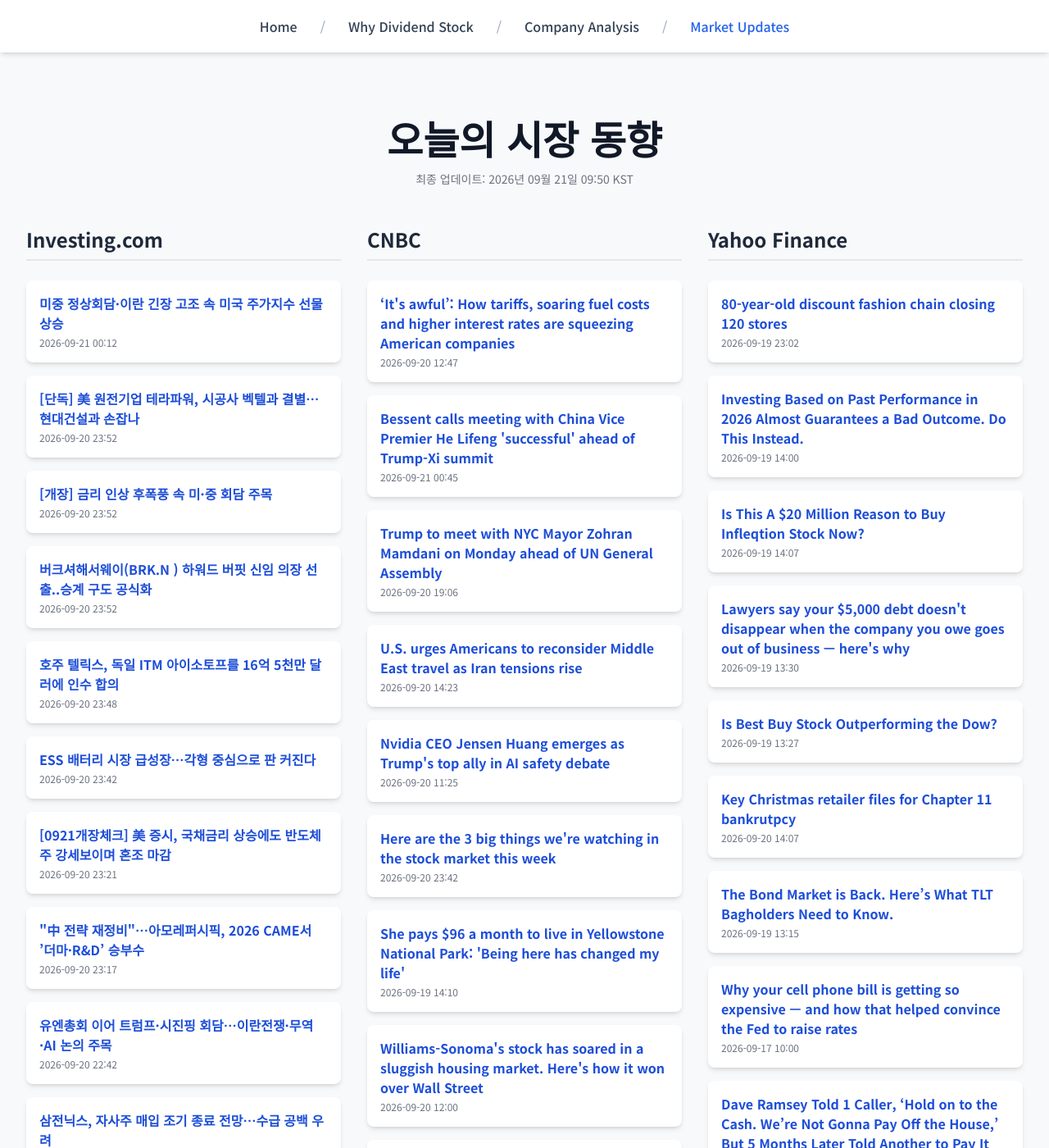
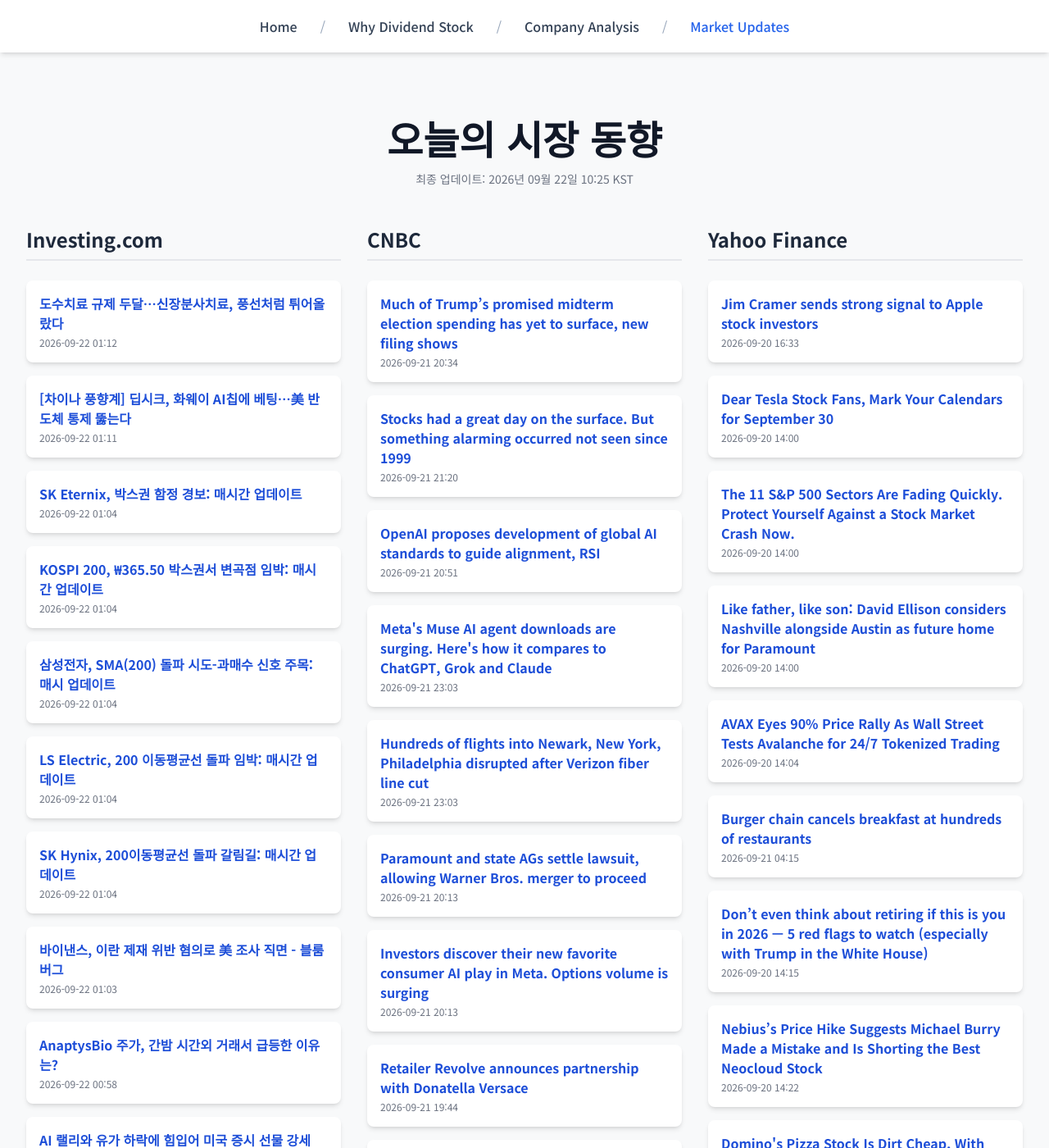
Before and after one commit to Kay-Hwang/my-company-analysis, a Jekyll site: the page built from market-updates.html, in a window 1280 px wide and 1400 px high. Shown: the whole window at 82% size. Built offline with Jekyll 4.4.1, drawn with Linux system fonts in a browser that asks for light colours; nearby versions of some CDN libraries; a script that is not in the unit is left out; some of the changed text lies outside the part shown.

Commit message:
Update daily data

```diff
--- a/_data/latest_data.json
+++ b/_data/latest_data.json
@@ -1,190 +1,190 @@
 {
-  "lastUpdated": "2026년 09월 21일 09:50 KST",
+  "lastUpdated": "2026년 09월 22일 10:25 KST",
   "news": {
     "investing": [
       {
-        "title": "미중 정상회담·이란 긴장 고조 속 미국 주가지수 선물 상승",
-        "link": "https://kr.investing.com/news/stock-market-news/article-2100363",
-        "pubDate": "2026-09-21 00:12:42",
-        "summary": "미중 정상회담·이란 긴장 고조 속 미국 주가지수 선물 상승"
+        "title": "도수치료 규제 두달…신장분사치료, 풍선처럼 튀어올랐다",
+        "link": "https://kr.investing.com/news/stock-market-news/article-2101747",
+        "pubDate": "2026-09-22 01:12:08",
+        "summary": "도수치료 규제 두달…신장분사치료, 풍선처럼 튀어올랐다"
       },
       {
-        "title": "[단독] 美 원전기업 테라파워, 시공사 벡텔과 결별…현대건설과 손잡나",
-        "link": "https://kr.investing.com/news/stock-market-news/article-2100349",
-        "pubDate": "2026-09-20 23:52:19",
-        "summary": "[단독] 美 원전기업 테라파워, 시공사 벡텔과 결별…현대건설과 손잡나"
+        "title": "[차이나 풍향계] 딥시크, 화웨이 AI칩에 베팅…美 반도체 통제 뚫는다",
+        "link": "https://kr.investing.com/news/stock-market-news/article-2101748",
+        "pubDate": "2026-09-22 01:11:54",
+        "summary": "[차이나 풍향계] 딥시크, 화웨이 AI칩에 베팅…美 반도체 통제 뚫는다"
       },
       {
-        "title": "[개장] 금리 인상 후폭풍 속 미·중 회담 주목",
-        "link": "https://kr.investing.com/news/stock-market-news/article-2100347",
-        "pubDate": "2026-09-20 23:52:17",
-        "summary": "[개장] 금리 인상 후폭풍 속 미·중 회담 주목"
+        "title": "SK Eternix, 박스권 함정 경보: 매시간 업데이트",
+        "link": "https://kr.investing.com/news/stock-market-news/article-93CH-2100385",
+        "pubDate": "2026-09-22 01:04:37",
+        "summary": "SK Eternix, 박스권 함정 경보: 매시간 업데이트"
       },
       {
-        "title": "버크셔해서웨이(BRK.N ) 하워드 버핏 신임 의장 선출..승계 구도 공식화",
-        "link": "https://kr.investing.com/news/stock-market-news/article-2100346",
-        "pubDate": "2026-09-20 23:52:14",
-        "summary": "버크셔해서웨이(BRK.N ) 하워드 버핏 신임 의장 선출..승계 구도 공식화"
+        "title": "KOSPI 200, ₩365.50 박스권서 변곡점 임박: 매시간 업데이트",
+        "link": "https://kr.investing.com/news/stock-market-news/article-93CH-2100384",
+        "pubDate": "2026-09-22 01:04:22",
+        "summary": "KOSPI 200, ₩365.50 박스권서 변곡점 임박: 매시간 업데이트"
       },
       {
-        "title": "호주 텔릭스, 독일 ITM 아이소토프를 16억 5천만 달러에 인수 합의",
-        "link": "https://kr.investing.com/news/stock-market-news/article-2100354",
-        "pubDate": "2026-09-20 23:48:10",
-        "summary": "호주 텔릭스, 독일 ITM 아이소토프를 16억 5천만 달러에 인수 합의"
+        "title": "삼성전자, SMA(200) 돌파 시도-과매수 신호 주목: 매시 업데이트",
+        "link": "https://kr.investing.com/news/stock-market-news/article-93CH-2100382",
+        "pubDate": "2026-09-22 01:04:18",
+        "summary": "삼성전자, SMA(200) 돌파 시도-과매수 신호 주목: 매시 업데이트"
       },
       {
-        "title": "ESS 배터리 시장 급성장…각형 중심으로 판 커진다",
-        "link": "https://kr.investing.com/news/stock-market-news/article-2100351",
-        "pubDate": "2026-09-20 23:42:01",
-        "summary": "ESS 배터리 시장 급성장…각형 중심으로 판 커진다"
+        "title": "LS Electric, 200 이동평균선 돌파 임박: 매시간 업데이트",
+        "link": "https://kr.investing.com/news/stock-market-news/article-93CH-2100386",
+        "pubDate": "2026-09-22 01:04:18",
+        "summary": "LS Electric, 200 이동평균선 돌파 임박: 매시간 업데이트"
       },
       {
-        "title": "[0921개장체크] 美 증시, 국채금리 상승에도 반도체주 강세보이며 혼조 마감",
-        "link": "https://kr.investing.com/news/stock-market-news/article-2100345",
-        "pubDate": "2026-09-20 23:21:06",
-        "summary": "[0921개장체크] 美 증시, 국채금리 상승에도 반도체주 강세보이며 혼조 마감"
+        "title": "SK Hynix, 200이동평균선 돌파 갈림길: 매시간 업데이트",
+        "link": "https://kr.investing.com/news/stock-market-news/article-93CH-2100383",
+        "pubDate": "2026-09-22 01:04:17",
+        "summary": "SK Hynix, 200이동평균선 돌파 갈림길: 매시간 업데이트"
       },
       {
-        "title": "\"中 전략 재정비\"…아모레퍼시픽, 2026 CAME서 ’더마·R&D’ 승부수",
-        "link": "https://kr.investing.com/news/stock-market-news/article-2100344",
-        "pubDate": "2026-09-20 23:17:38",
-        "summary": "\"中 전략 재정비\"…아모레퍼시픽, 2026 CAME서 ’더마·R&D’ 승부수"
+        "title": "바이낸스, 이란 제재 위반 혐의로 美 조사 직면 - 블룸버그",
+        "link": "https://kr.investing.com/news/stock-market-news/article-93CH-2101739",
+        "pubDate": "2026-09-22 01:03:08",
+        "summary": "바이낸스, 이란 제재 위반 혐의로 美 조사 직면 - 블룸버그"
       },
       {
-        "title": "유엔총회 이어 트럼프·시진핑 회담…이란전쟁·무역·AI 논의 주목",
-        "link": "https://kr.investing.com/news/stock-market-news/article-2100336",
-        "pubDate": "2026-09-20 22:42:13",
-        "summary": "유엔총회 이어 트럼프·시진핑 회담…이란전쟁·무역·AI 논의 주목"
+        "title": "AnaptysBio 주가, 간밤 시간외 거래서 급등한 이유는?",
+        "link": "https://kr.investing.com/news/stock-market-news/article-93CH-2101737",
+        "pubDate": "2026-09-22 00:58:17",
+        "summary": "AnaptysBio 주가, 간밤 시간외 거래서 급등한 이유는?"
       },
       {
-        "title": "삼전닉스, 자사주 매입 조기 종료 전망…수급 공백 우려",
-        "link": "https://kr.investing.com/news/stock-market-news/article-2100338",
-        "pubDate": "2026-09-20 22:41:11",
-        "summary": "삼전닉스, 자사주 매입 조기 종료 전망…수급 공백 우려"
+        "title": "AI 랠리와 유가 하락에 힘입어 미국 증시 선물 강세",
+        "link": "https://kr.investing.com/news/stock-market-news/article-2101736",
+        "pubDate": "2026-09-22 00:55:11",
+        "summary": "AI 랠리와 유가 하락에 힘입어 미국 증시 선물 강세"
       }
     ],
     "cnbc": [
       {
-        "title": "‘It's awful’: How tariffs, soaring fuel costs and higher interest rates are squeezing American companies",
-        "link": "https://www.cnbc.com/2026/09/20/tariffs-fuel-prices-and-interest-rates-squeeze-us-companies.html",
-        "pubDate": "Sun, 20 Sep 2026 12:47:23 GMT",
-        "summary": "Tariffs, fuel prices and interest rates are squeezing American companies, particularly manufacturers, auto suppliers, retailers and transportation businesses."
+        "title": "Much of Trump’s promised midterm election spending has yet to surface, new filing shows",
+        "link": "https://www.cnbc.com/2026/09/21/trump-maga-midterm-spending-war-chest.html",
+        "pubDate": "Mon, 21 Sep 2026 20:34:33 GMT",
+        "summary": "MAGA Inc. entered September with $415.8 million as much of Trump’s promised midterm spending had yet to surface publicly."
       },
       {
-        "title": "Bessent calls meeting with China Vice Premier He Lifeng 'successful' ahead of Trump-Xi summit",
-        "link": "https://www.cnbc.com/2026/09/20/bessent-he-lifeng-trump-xi-summit.html",
-        "pubDate": "Mon, 21 Sep 2026 00:45:26 GMT",
-        "summary": "Treasury Secretary Scott Bessent said his meeting with Chinese Vice Premier He Lifeng was \"successful\" ahead of the Sept. 24 Trump-Xi summit."
+        "title": "Stocks had a great day on the surface. But something alarming occurred not seen since 1999",
+        "link": "https://www.cnbc.com/2026/09/21/stocks-had-a-great-day-on-the-surface-but-something-alarming-occurred-not-seen-since-1999.html",
+        "pubDate": "Mon, 21 Sep 2026 21:20:41 GMT",
+        "summary": "The market just posted major gains, but the latest performance is not as strong as it may seem."
       },
       {
-        "title": "Trump to meet with NYC Mayor Zohran Mamdani on Monday ahead of UN General Assembly",
-        "link": "https://www.cnbc.com/2026/09/20/trump-mamdani-gracie-mansion-meeting.html",
-        "pubDate": "Sun, 20 Sep 2026 19:06:16 GMT",
-        "summary": "The mayor's press office said the meeting will take place at Gracie Mansion and \"will focus on issues affecting New York City and New Yorkers.\""
+        "title": "OpenAI proposes development of global AI standards to guide alignment, RSI",
+        "link": "https://www.cnbc.com/2026/09/21/open-ai-alignment-rsi.html",
+        "pubDate": "Mon, 21 Sep 2026 20:51:11 GMT",
+        "summary": "Jacob Coxon's post nearly two weeks ago that Anthropic and OpenAI were \"gambling with our lives\" set off a global debate about AI safety."
       },
       {
-        "title": "U.S. urges Americans to reconsider Middle East travel as Iran tensions rise",
-        "link": "https://www.cnbc.com/2026/09/20/us-middle-east-travel-warning-iran-war-hormuz.html",
-        "pubDate": "Sun, 20 Sep 2026 14:23:53 GMT",
-        "summary": "The State Department urged Americans to reconsider Middle East travel as Houthi attacks intensify and Iran keeps the Strait of Hormuz closed."
+        "title": "Meta's Muse AI agent downloads are surging. Here's how it compares to ChatGPT, Grok and Claude",
+        "link": "https://www.cnbc.com/2026/09/21/meta-muse-personal-ai-agent-downloads.html",
+        "pubDate": "Mon, 21 Sep 2026 23:03:57 GMT",
+        "summary": "Meta's Muse AI personal agent tool had 730,000 and 2.5 million downloads over the roughly five-day and thirteen-day time frames after its launch."
       },
       {
-        "title": "Nvidia CEO Jensen Huang emerges as Trump's top ally in AI safety debate",
-        "link": "https://www.cnbc.com/2026/09/20/nvidia-ceo-jensen-huang-emerges-as-trumps-top-ally-in-ai-debate.html",
-        "pubDate": "Sun, 20 Sep 2026 11:25:08 GMT",
-        "summary": "Jensen Huang's position as the leader of the world's most valuable company, has earned him Trump's ear on the most important topics in AI."
+        "title": "Hundreds of flights into Newark, New York, Philadelphia disrupted after Verizon fiber line cut",
+        "link": "https://www.cnbc.com/2026/09/21/newark-philadelphia-nyc-flight-disruptions.html",
+        "pubDate": "Mon, 21 Sep 2026 23:03:04 GMT",
+        "summary": "An FAA equipment problem snarled air travel at Newark Liberty International Airport and Philadelphia International Airport Monday."
       },
       {
-        "title": "Here are the 3 big things we're watching in the stock market this week",
-        "link": "https://www.cnbc.com/2026/09/20/here-are-the-3-big-things-were-watching-in-the-stock-market-this-week.html",
-        "pubDate": "Sun, 20 Sep 2026 23:42:00 GMT",
-        "summary": "The week ahead is light on macroeconomic data, but investors can still expect plenty of market-moving headlines."
+        "title": "Paramount and state AGs settle lawsuit, allowing Warner Bros. merger to proceed",
+        "link": "https://www.cnbc.com/2026/09/21/paramount-reaches-settlement-over-warner-bros-merger.html",
+        "pubDate": "Mon, 21 Sep 2026 20:13:15 GMT",
+        "summary": "The antitrust lawsuit threatened to delay Paramount's acquisition until mid-2027 and to cost the company hundreds of millions of dollars in fees."
       },
       {
-        "title": "She pays $96 a month to live in Yellowstone National Park: 'Being here has changed my life'",
-        "link": "https://www.cnbc.com/2026/09/19/living-in-yellowstone-for-96-dollars-a-month.html",
-        "pubDate": "Sat, 19 Sep 2026 14:10:02 GMT",
-        "summary": "Zoe De La Paz quit her corporate job in Chicago and in June moved to Yellowstone to work as a seamstress."
+        "title": "Investors discover their new favorite consumer AI play in Meta. Options volume is surging",
+        "link": "https://www.cnbc.com/2026/09/21/meta-investors-discover-new-ai-play.html",
+        "pubDate": "Mon, 21 Sep 2026 20:13:33 GMT",
+        "summary": "Shares of the social media giant surged 12% Monday."
       },
       {
-        "title": "Williams-Sonoma's stock has soared in a sluggish housing market. Here's how it won over Wall Street",
-        "link": "https://www.cnbc.com/2026/09/20/williams-sonoma-stock-rises-housing-market.html",
-        "pubDate": "Sun, 20 Sep 2026 12:00:01 GMT",
-        "summary": "Williams-Sonoma is outperforming the furnishings industry due to its ability to grow profitability despite a weak housing backdrop."
+        "title": "Retailer Revolve announces partnership with Donatella Versace",
+        "link": "https://www.cnbc.com/2026/09/21/revolve-partnership-donatella-versace.html",
+        "pubDate": "Mon, 21 Sep 2026 19:44:52 GMT",
+        "summary": "REVOLVE's partnership with Donatella Versace is the retailer's latest bid to create for young consumers."
       },
       {
-        "title": "Caruso-Cabrera: The investing tailwinds for Latin America are the best in decades",
-        "link": "https://www.cnbc.com/2026/09/20/caruso-cabrera-the-investing-tailwinds-for-latin-america-are-the-best-in-decades.html",
-        "pubDate": "Sun, 20 Sep 2026 11:59:45 GMT",
-        "summary": "As measured by the iShares Latin America 40 ETF (ILF), the region is handily beating the S&amp;P 500 year to date, up 15% compared to the S&amp;P's 11% move"
+        "title": "CNBC's The China Connection newsletter: Five things to watch for the Trump-Xi summit",
+        "link": "https://www.cnbc.com/2026/09/22/cnbcs-the-china-connection-newsletter-watch-this-at-trump-xi-summit.html",
+        "pubDate": "Mon, 21 Sep 2026 23:18:30 GMT",
+        "summary": "Many in China sound far more optimistic than those in the U.S. about the bilateral relationship, ahead of a highly anticipated summit this week."
       },
       {
-        "title": "Budget airline king Bill Franke warms to first-class seats and premium upgrades",
-        "link": "https://www.cnbc.com/2026/09/20/bill-franke-frontier-spirit-budget-airlines.html",
-        "pubDate": "Sun, 20 Sep 2026 12:00:01 GMT",
-        "summary": "Serial airline investor Bill Franke is embracing more upmarket changes like first-class seats."
+        "title": "Iranian President Pezeshkian to head to New York for UN meeting as Trump warns of no-deal consequences",
+        "link": "https://www.cnbc.com/2026/09/21/us-iran-war-trump-hormuz.html",
+        "pubDate": "Mon, 21 Sep 2026 14:20:48 GMT",
+        "summary": "Trump threatened to destroy Iran's economy or eliminate its leadership if Tehran doesn't strike a deal, complicating efforts at diplomacy."
       }
     ],
     "yahoo": [
       {
-        "title": "80-year-old discount fashion chain closing 120 stores",
-        "link": "https://finance.yahoo.com/small-business/articles/tj-maxx-rival-closing-120-181700076.html",
-        "pubDate": "2026-09-19T23:02:22Z",
-        "summary": "80-year-old discount fashion chain closing 120 stores"
+        "title": "Jim Cramer sends strong signal to Apple stock investors",
+        "link": "https://finance.yahoo.com/markets/stocks/articles/jim-cramer-sends-strong-signal-163300406.html",
+        "pubDate": "2026-09-20T16:33:00Z",
+        "summary": "Jim Cramer sends strong signal to Apple stock investors"
       },
       {
-        "title": "Investing Based on Past Performance in 2026 Almost Guarantees a Bad Outcome. Do This Instead.",
-        "link": "https://finance.yahoo.com/markets/stocks/articles/investing-based-past-performance-2026-140002456.html",
-        "pubDate": "2026-09-19T14:00:02Z",
-        "summary": "Investing Based on Past Performance in 2026 Almost Guarantees a Bad Outcome. Do This Instead."
+        "title": "Dear Tesla Stock Fans, Mark Your Calendars for September 30",
+        "link": "https://finance.yahoo.com/markets/stocks/articles/dear-tesla-stock-fans-mark-140003840.html",
+        "pubDate": "2026-09-20T14:00:03Z",
+        "summary": "Dear Tesla Stock Fans, Mark Your Calendars for September 30"
       },
       {
-        "title": "Is This A $20 Million Reason to Buy Infleqtion Stock Now?",
-        "link": "https://finance.yahoo.com/markets/stocks/articles/20-million-reason-buy-infleqtion-140725770.html",
-        "pubDate": "2026-09-19T14:07:25Z",
-        "summary": "Is This A $20 Million Reason to Buy Infleqtion Stock Now?"
+        "title": "The 11 S&P 500 Sectors Are Fading Quickly. Protect Yourself Against a Stock Market Crash Now.",
+        "link": "https://finance.yahoo.com/markets/stocks/articles/11-p-500-sectors-fading-140003554.html",
+        "pubDate": "2026-09-20T14:00:03Z",
+        "summary": "The 11 S&P 500 Sectors Are Fading Quickly. Protect Yourself Against a Stock Market Crash Now."
       },
       {
-        "title": "Lawyers say your $5,000 debt doesn't disappear when the company you owe goes out of business — here's why",
-        "link": "https://finance.yahoo.com/small-business/articles/lawyers-5-000-debt-doesnt-133000085.html",
-        "pubDate": "2026-09-19T13:30:00Z",
-        "summary": "Lawyers say your $5,000 debt doesn't disappear when the company you owe goes out of business — here's why"
+        "title": "Like father, like son: David Ellison considers Nashville alongside Austin as future home for Paramount",
+        "link": "https://finance.yahoo.com/media-advertising/articles/father-son-david-ellison-considers-140000496.html",
+        "pubDate": "2026-09-20T14:00:00Z",
+        "summary": "Like father, like son: David Ellison considers Nashville alongside Austin as future home for Paramount"
       },
       {
-        "title": "Is Best Buy Stock Outperforming the Dow?",
-        "link": "https://finance.yahoo.com/markets/stocks/articles/best-buy-stock-outperforming-dow-132723594.html",
-        "pubDate": "2026-09-19T13:27:23Z",
-        "summary": "Is Best Buy Stock Outperforming the Dow?"
+        "title": "AVAX Eyes 90% Price Rally As Wall Street Tests Avalanche for 24/7 Tokenized Trading",
+        "link": "https://finance.yahoo.com/markets/crypto/articles/avax-eyes-90-price-rally-140455182.html",
+        "pubDate": "2026-09-20T14:04:55Z",
+        "summary": "AVAX Eyes 90% Price Rally As Wall Street Tests Avalanche for 24/7 Tokenized Trading"
       },
       {
-        "title": "Key Christmas retailer files for Chapter 11 bankrutpcy",
-        "link": "https://finance.yahoo.com/small-business/articles/key-christmas-retailer-files-chapter-140700474.html",
-        "pubDate": "2026-09-20T14:07:00Z",
-        "summary": "Key Christmas retailer files for Chapter 11 bankrutpcy"
+        "title": "Burger chain cancels breakfast at hundreds of restaurants",
+        "link": "https://finance.yahoo.com/small-business/articles/fast-food-giant-cancels-breakfast-041519870.html",
+        "pubDate": "2026-09-21T04:15:19Z",
+        "summary": "Burger chain cancels breakfast at hundreds of restaurants"
       },
       {
-        "title": "The Bond Market is Back. Here’s What TLT Bagholders Need to Know.",
-        "link": "https://finance.yahoo.com/markets/options/articles/bond-market-back-tlt-bagholders-131502737.html",
-        "pubDate": "2026-09-19T13:15:02Z",
-        "summary": "The Bond Market is Back. Here’s What TLT Bagholders Need to Know."
+        "title": "Don’t even think about retiring if this is you in 2026 — 5 red flags to watch (especially with Trump in the White House)",
+        "link": "https://finance.yahoo.com/markets/articles/don-t-even-think-retiring-141500099.html",
+        "pubDate": "2026-09-20T14:15:00Z",
+        "summary": "Don’t even think about retiring if this is you in 2026 — 5 red flags to watch (especially with Trump in the White House)"
       },
       {
-        "title": "Why your cell phone bill is getting so expensive — and how that helped convince the Fed to raise rates",
-        "link": "https://finance.yahoo.com/economy/policy/article/why-your-cell-phone-bill-is-getting-so-expensive--and-how-that-helped-convince-the-fed-to-raise-rates-100000440.html",
-        "pubDate": "2026-09-17T10:00:00Z",
-        "summary": "Why your cell phone bill is getting so expensive — and how that helped convince the Fed to raise rates"
+        "title": "Nebius’s Price Hike Suggests Michael Burry Made a Mistake and Is Shorting the Best Neocloud Stock",
+        "link": "https://finance.yahoo.com/markets/stocks/articles/nebius-price-hike-suggests-michael-142209026.html",
+        "pubDate": "2026-09-20T14:22:09Z",
+        "summary": "Nebius’s Price Hike Suggests Michael Burry Made a Mistake and Is Shorting the Best Neocloud Stock"
       },
       {
-        "title": "Dave Ramsey Told 1 Caller, ‘Hold on to the Cash. We’re Not Gonna Pay Off the House,’ But 5 Months Later Told Another to Pay It Off That Night. Here’s Why.",
-        "link": "https://finance.yahoo.com/markets/stocks/articles/dave-ramsey-told-1-caller-130002244.html",
-        "pubDate": "2026-09-19T13:00:02Z",
-        "summary": "Dave Ramsey Told 1 Caller, ‘Hold on to the Cash. We’re Not Gonna Pay Off the House,’ But 5 Months Later Told Another to Pay It Off That Night. Here’s Why."
+        "title": "Domino's Pizza Stock Is Dirt Cheap, With 30% Potential Upside - What's the Best Play?",
+        "link": "https://finance.yahoo.com/markets/stocks/articles/dominos-pizza-stock-dirt-cheap-143002535.html",
+        "pubDate": "2026-09-20T14:30:02Z",
+        "summary": "Domino's Pizza Stock Is Dirt Cheap, With 30% Potential Upside - What's the Best Play?"
       },
       {
-        "title": "Wall Street’s Favorite Safe Haven Could Be In Trouble. How Investors Should Play Gold Here.",
-        "link": "https://finance.yahoo.com/markets/commodities/articles/wall-street-favorite-safe-haven-130003037.html",
-        "pubDate": "2026-09-19T13:00:03Z",
-        "summary": "Wall Street’s Favorite Safe Haven Could Be In Trouble. How Investors Should Play Gold Here."
+        "title": "Inside Ciena’s 2029 Roadmap: Ambitious Targets Meet Bullish Analyst Ratings",
+        "link": "https://finance.yahoo.com/markets/stocks/articles/inside-ciena-2029-roadmap-ambitious-144204974.html",
+        "pubDate": "2026-09-20T14:42:04Z",
+        "summary": "Inside Ciena’s 2029 Roadmap: Ambitious Targets Meet Bullish Analyst Ratings"
       }
     ]
   }
```
